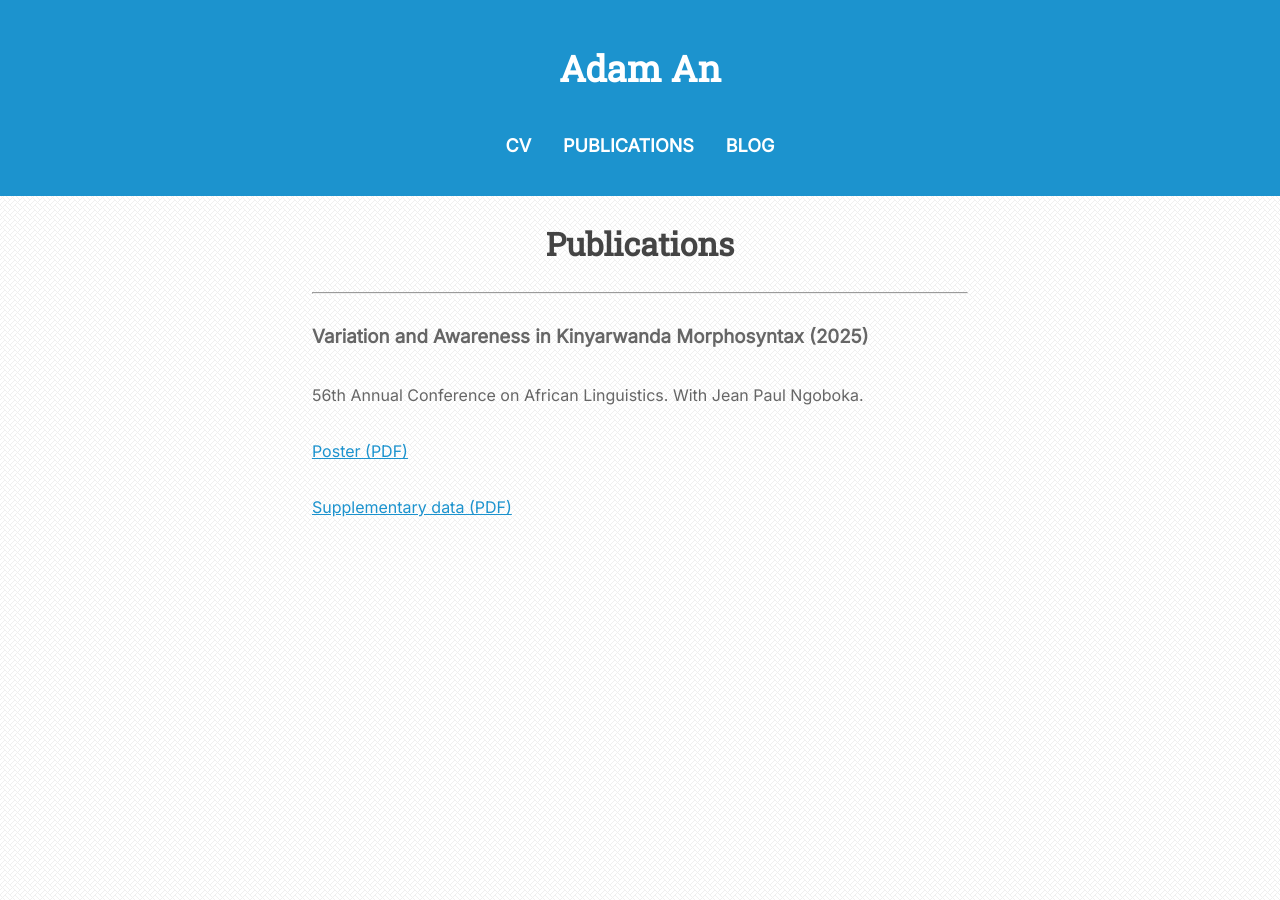
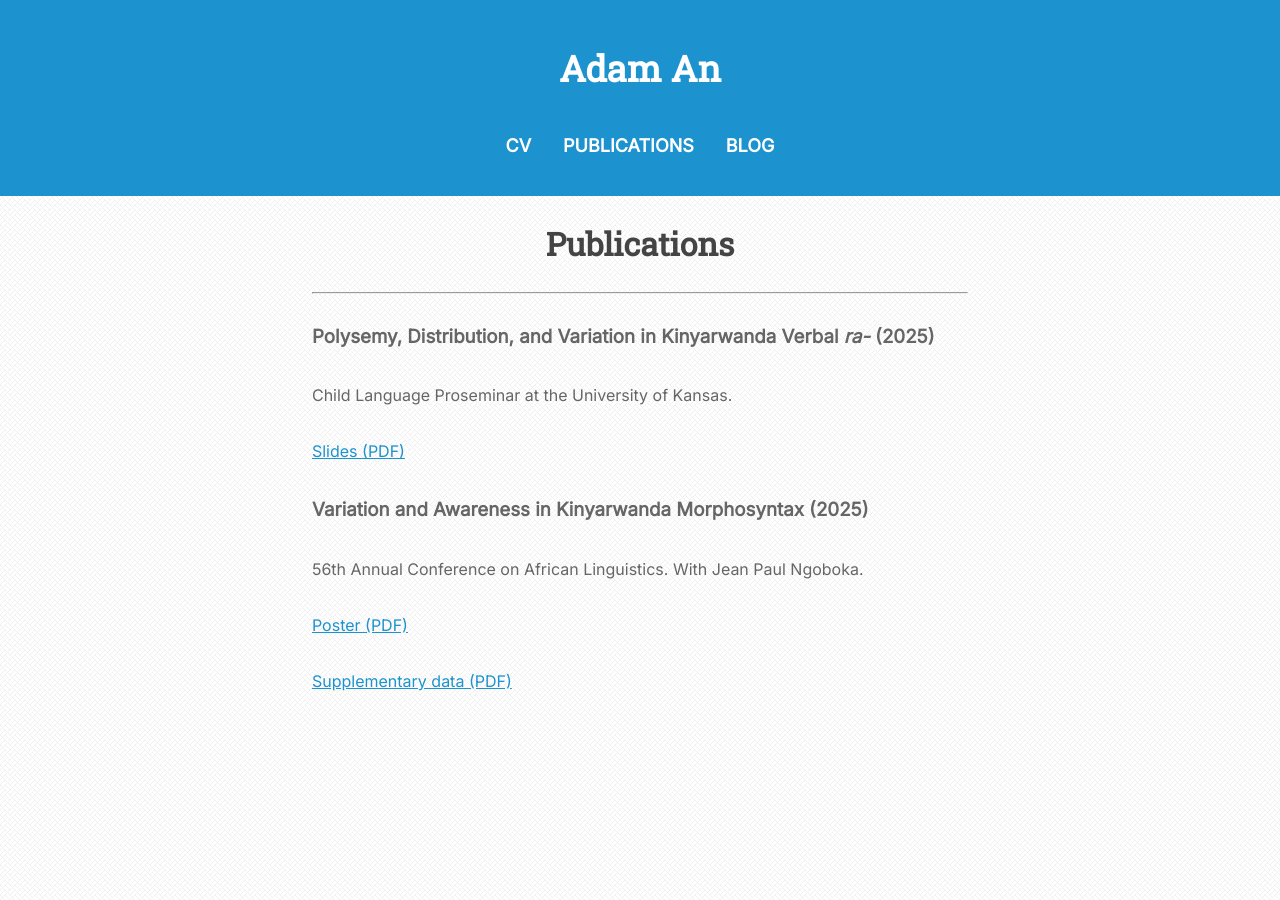
Before and after one commit to theycallmezeal/theycallmezeal.github.io, a Jekyll site: the page built from publications.md, in a window 1280 px wide. Built offline with Jekyll 4.4.1, drawn with Linux system fonts in a browser that asks for light colours.

Commit message:
Update publications.md

```diff
--- a/publications.md
+++ b/publications.md
@@ -2,6 +2,12 @@
 layout: default
 title: Publications
 ---
+
+### Polysemy, Distribution, and Variation in Kinyarwanda Verbal *ra-* (2025)
+
+Child Language Proseminar at the University of Kansas.
+
+[Slides (PDF)](/pub/2025-child-language-proseminar.pdf)
 
 ### Variation and Awareness in Kinyarwanda Morphosyntax (2025)
 
```
